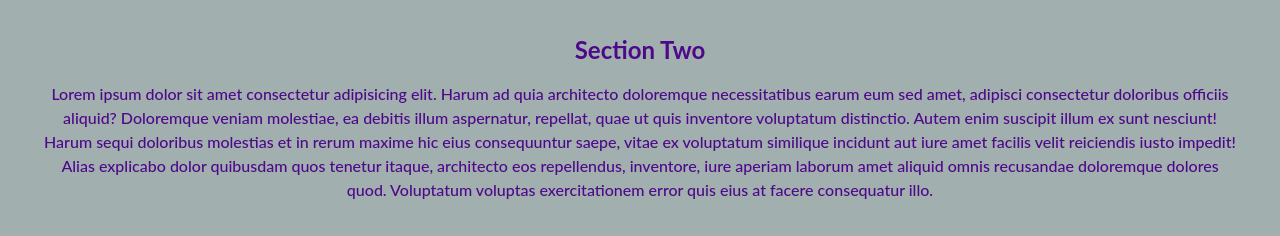
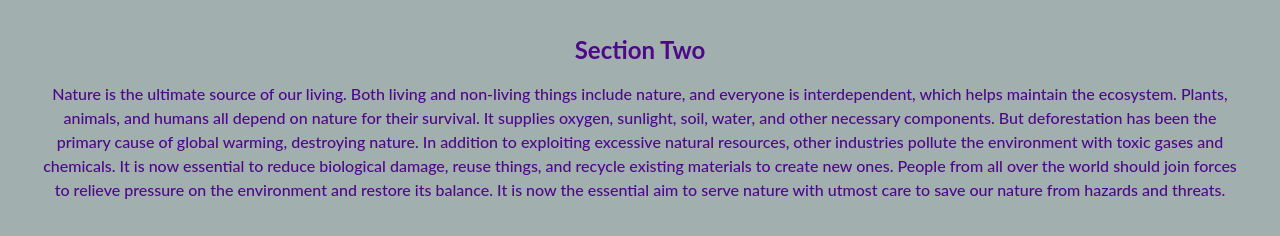
Before and after one commit to 1978SudipLogan/Parallax_World, a plain HTML site: page index.html in a window 1280 px wide. Shown: the part 1762-1998 px from the top of the page. Drawn offline with Linux system fonts and the light colour scheme; grey boxes are pictures that could not be loaded.

Commit message:
change content in section two index.html

```diff
--- a/index.html
+++ b/index.html
@@ -31,14 +31,14 @@
     </section>
     <section class="section section-dark">
         <h2>Section Two</h2>
-        <p>Lorem ipsum dolor sit amet consectetur adipisicing elit. Harum ad quia architecto doloremque necessitatibus
-            earum eum sed amet, adipisci consectetur doloribus officiis aliquid? Doloremque veniam molestiae, ea debitis
-            illum aspernatur, repellat, quae ut quis inventore voluptatum distinctio. Autem enim suscipit illum ex sunt
-            nesciunt! Harum sequi doloribus molestias et in rerum maxime hic eius consequuntur saepe, vitae ex
-            voluptatum similique incidunt aut iure amet facilis velit reiciendis iusto impedit! Alias explicabo dolor
-            quibusdam quos tenetur itaque, architecto eos repellendus, inventore, iure aperiam laborum amet aliquid
-            omnis recusandae doloremque dolores quod. Voluptatum voluptas exercitationem error quis eius at facere
-            consequatur illo.</p>
+        <p>Nature is the ultimate source of our living. Both living and non-living things include nature, and everyone
+            is interdependent, which helps maintain the ecosystem. Plants, animals, and humans all depend on nature for
+            their survival. It supplies oxygen, sunlight, soil, water, and other necessary components. But deforestation
+            has been the primary cause of global warming, destroying nature. In addition to exploiting excessive natural
+            resources, other industries pollute the environment with toxic gases and chemicals. It is now essential to
+            reduce biological damage, reuse things, and recycle existing materials to create new ones. People from all
+            over the world should join forces to relieve pressure on the environment and restore its balance. It is now
+            the essential aim to serve nature with utmost care to save our nature from hazards and threats.</p>
     </section>
     <section class="pimg3">
         <div class="ptext">
```
